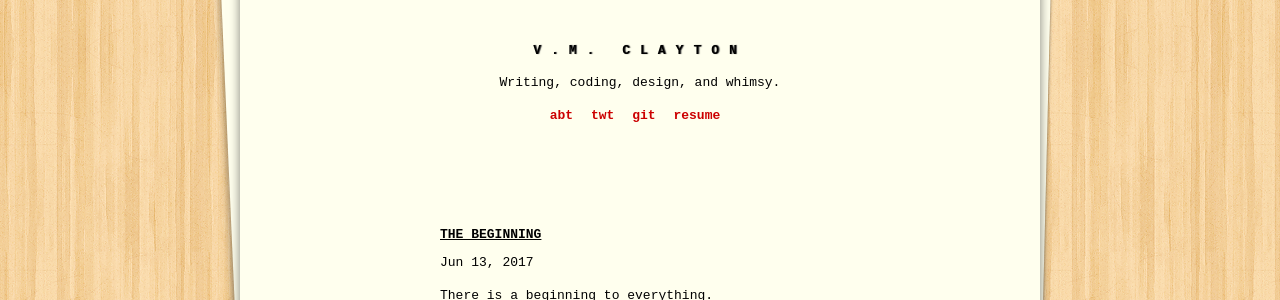
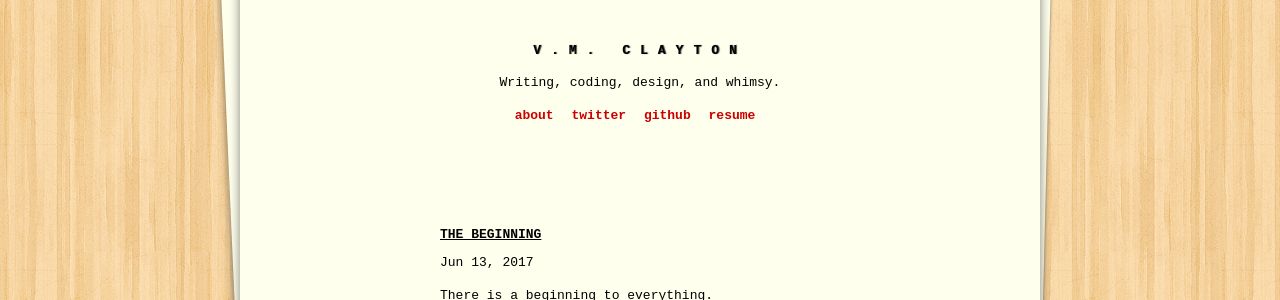
Before and after one commit to tyclayton/writinggirl.github.io, a Jekyll site: the page built from index.html, in a window 1280 px wide. Shown: the part 268-568 px from the top of the page. Built offline with Jekyll 4.4.1, drawn with Linux system fonts in a browser that asks for light colours; the list of posts is cut into pages by our own code.

Commit message:
Create _config.yml

```diff
--- a/_config.yml
+++ b/_config.yml
@@ -30,11 +30,11 @@ paginate: 3
 
 # Links
 links:
-  - title: "abt"
+  - title: "about"
     url: /about
-  - title: "twt"
+  - title: "twitter"
     url: http://twitter.com/torimclay
-  - title: "git"
+  - title: "github"
     url: http://github.com/writinggirl
   - title: "resume"
     url: /images/resume.pdf
```
